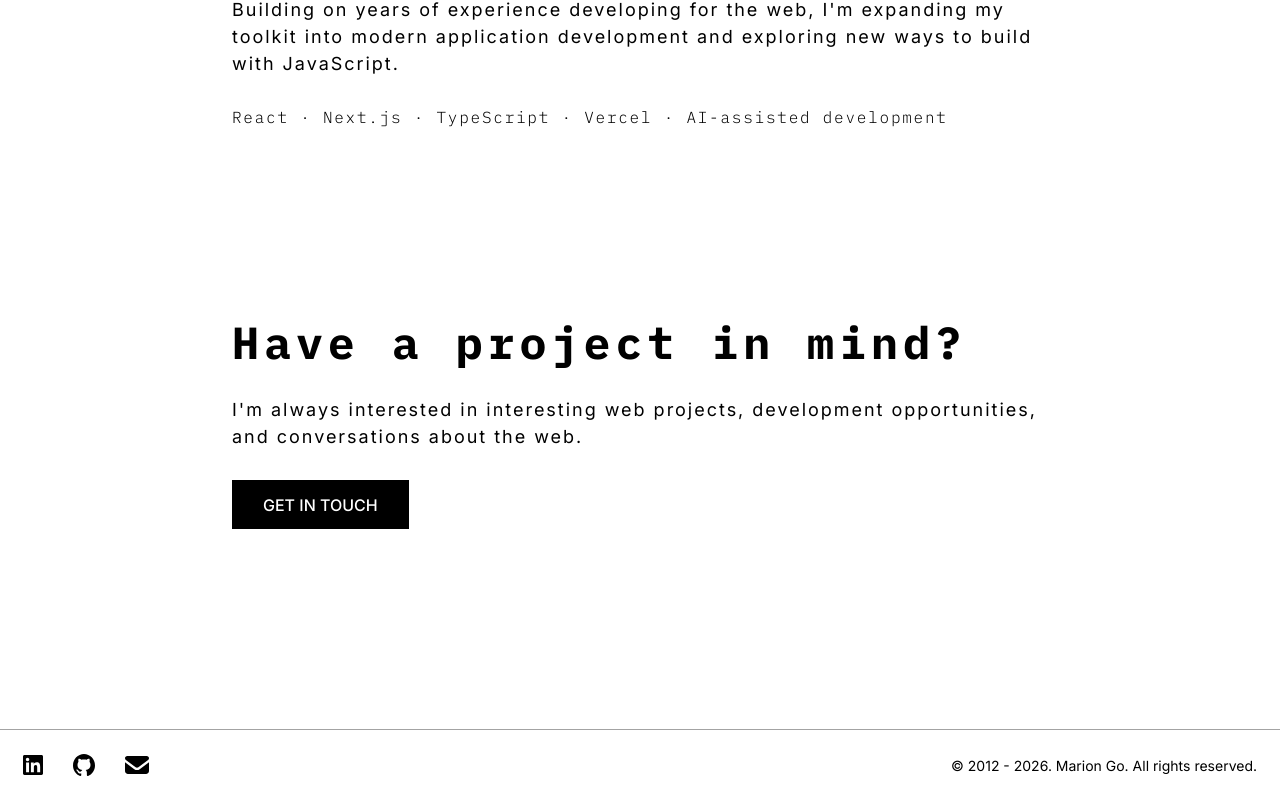
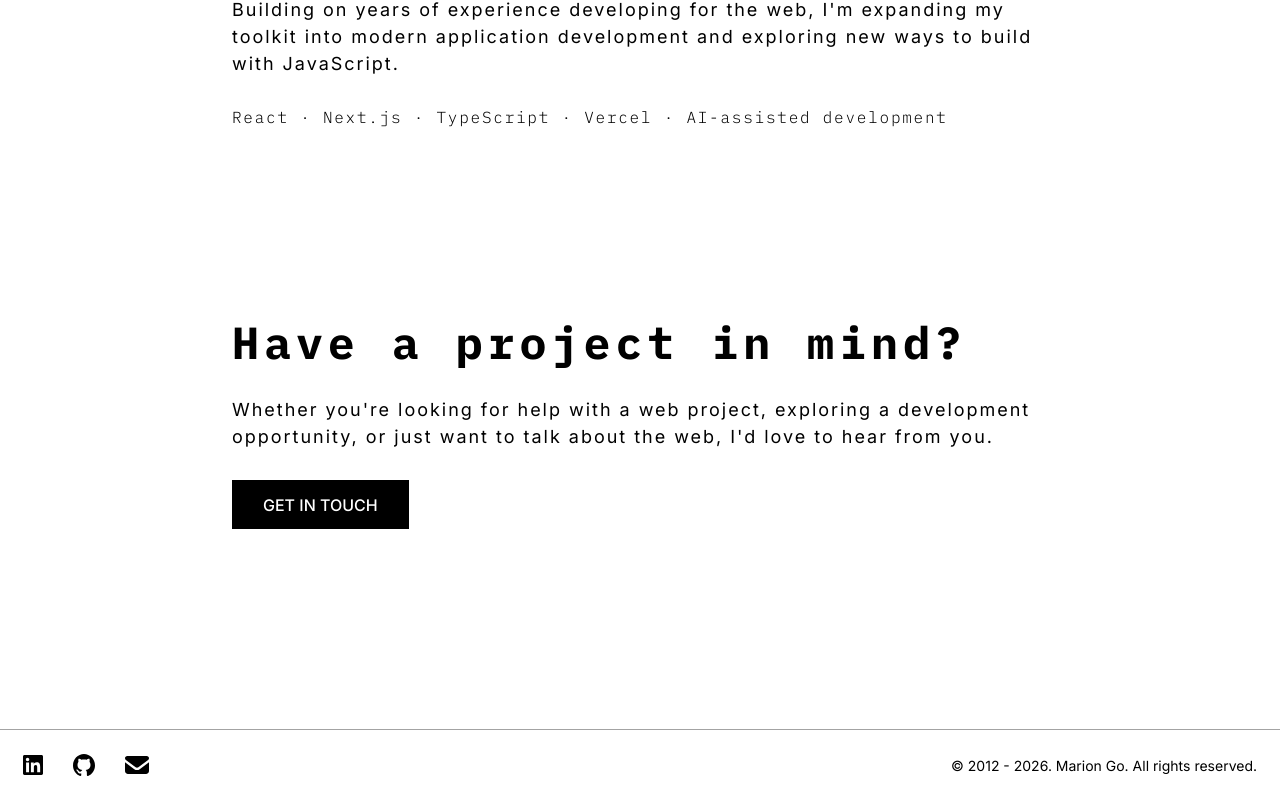
Before and after one commit to gomarion/marion-portfolio, a Next.js app: page / in a window 1280 px wide. Shown: the part 8145-8945 px from the top of the page. Built offline with nearby package versions, Linux system fonts and the light colour scheme.

Commit message:
feat: Update Contact copy

```diff
--- a/src/components/sections/Contact.tsx
+++ b/src/components/sections/Contact.tsx
@@ -8,8 +8,7 @@ export function Contact() {
     <section id="contact" className="mx-auto w-full max-w-204">
       <SectionHeading>Have a project in mind?</SectionHeading>
       <p className="mt-5 text-body">
-        I&apos;m always interested in interesting web projects, development
-        opportunities, and conversations about the web.
+        Whether you're looking for help with a web project, exploring a development opportunity, or just want to talk about the web, I'd love to hear from you.
       </p>
       <div className="mt-7.5">
         <ButtonLink href={`mailto:${site.email}`}>Get in touch</ButtonLink>
```
